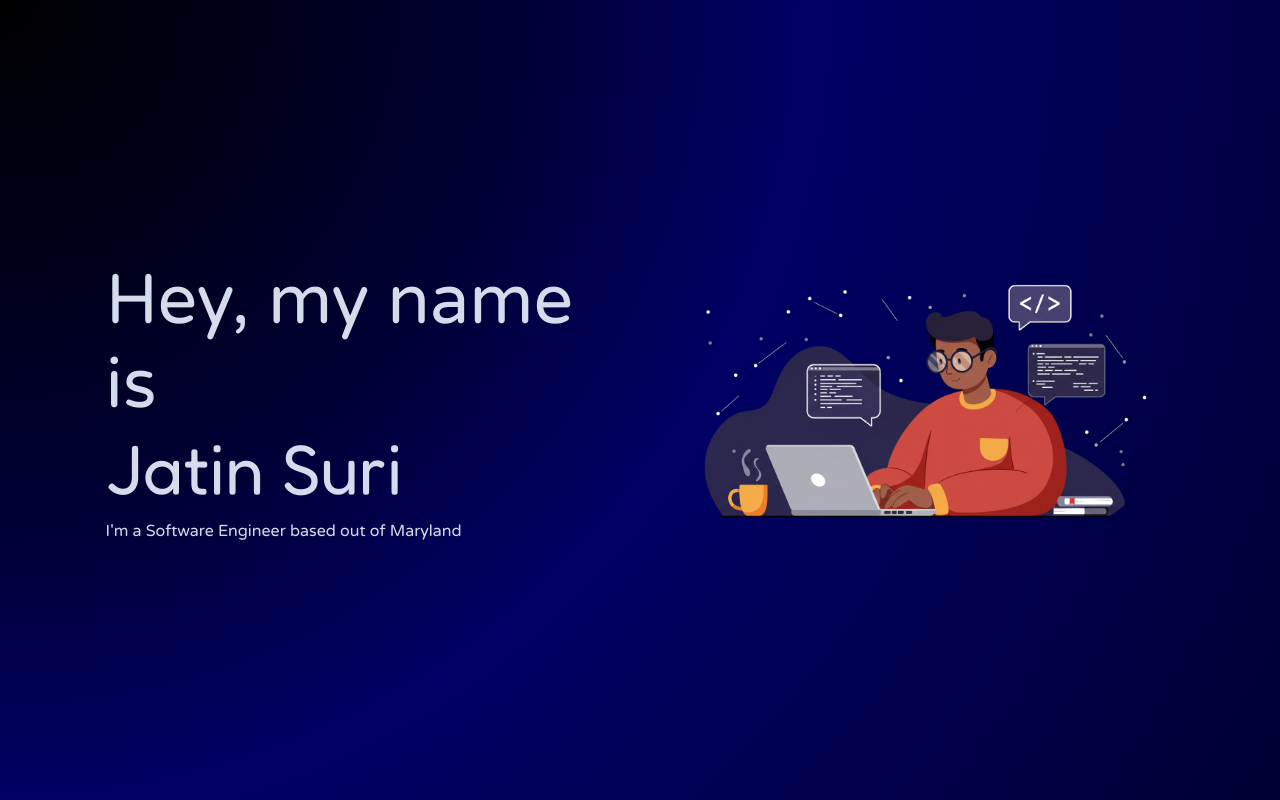
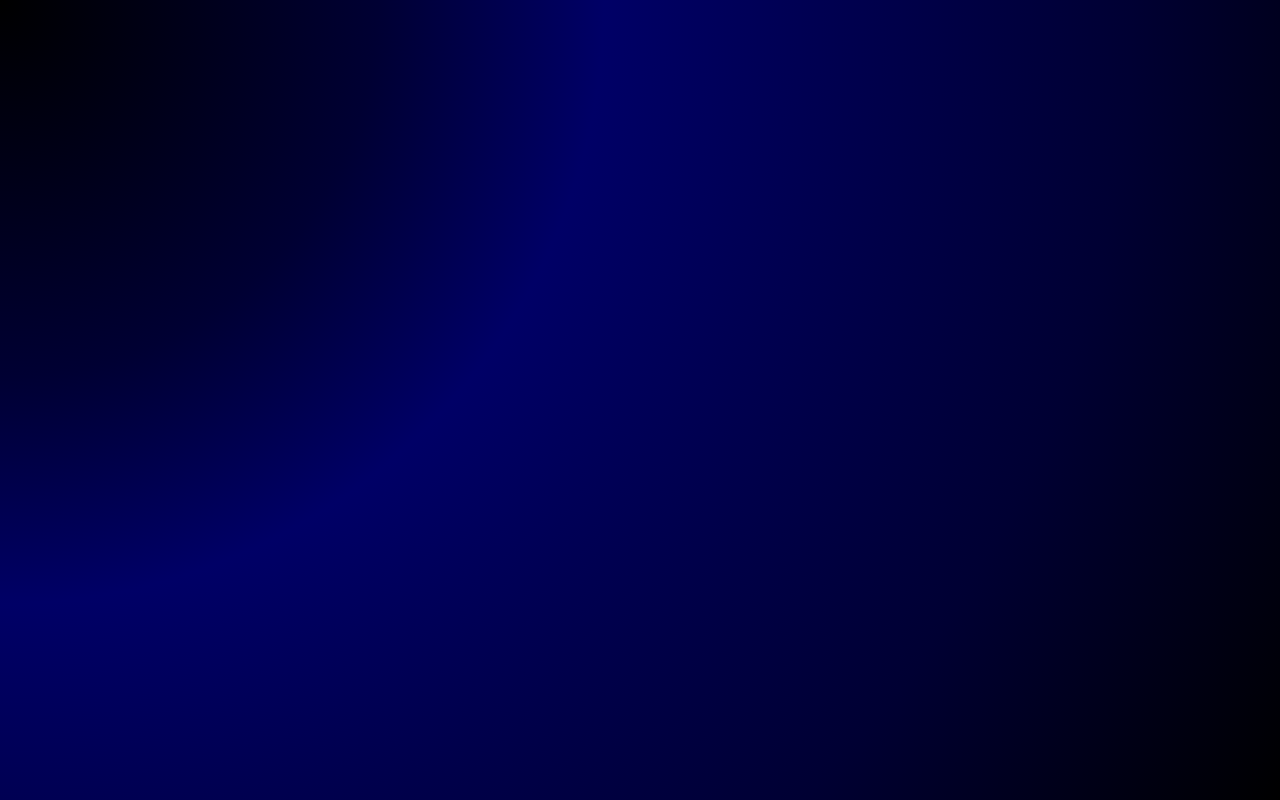
Before and after one commit to jatinsu/website, a React app: page / in a window 1280 px wide. Shown: the top 800 px of the page. Built offline with nearby package versions, Linux system fonts and the light colour scheme; the HTML template or start-up script is replaced by a standard one.

Commit message:
Added Resume

```diff
--- a/src/App.jsx
+++ b/src/App.jsx
@@ -1,6 +1,7 @@
 import './App.css'
 import Tools from './Tools'
 import DevImage from './assets/dev-image.png'
+import Resume from './Resume'
 function App() {
 
   return (
@@ -17,6 +18,7 @@ function App() {
         </div>
       </div>
       <Tools />
+      <Resume />
     </>
   )
 }
--- /dev/null
+++ b/src/Resume.css
@@ -0,0 +1,17 @@
+body{
+    background-color: #131313
+}
+
+.pdf-container iframe{
+    position: fixed;
+    top: 0px;
+    bottom: 0px;
+    right: 0px;
+    width: 100%;
+    border: none;
+    margin: 0;
+    padding: 0;
+    overflow: hidden;
+    z-index: 999999;
+    height: 100%;
+}
--- a/src/Resume.jsx
+++ b/src/Resume.jsx
@@ -1,12 +1,12 @@
 import './Resume.css'
+import ResumePDF from './assets/Resume.pdf'
 
 function Resume() {
   return (
     <div className='pdf-container'>
         <iframe
             title="Resume"
-            // did this by publishing repo as a page and then using the link to the pdf for google drive
-            src="https://jatinsu.github.io/website/src/assets/Resume.pdf"
+            src={ResumePDF}
         ></iframe>
     </div>
   )
```
Also changed, not shown: public/Resume.png (added), 1 other file (tests, documents, lock files or other folders).
